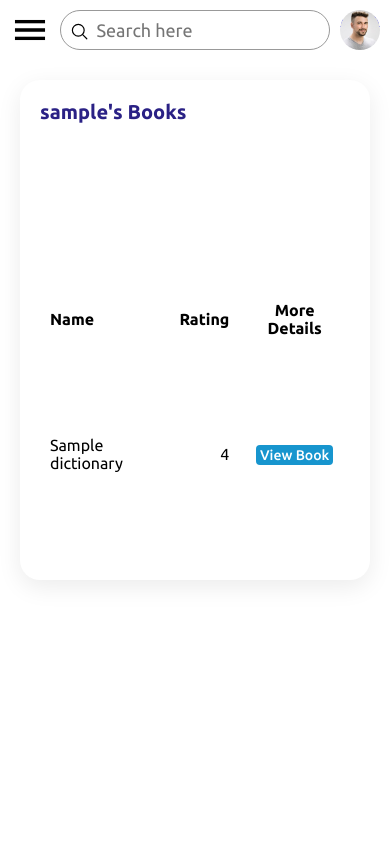
After one commit to gnPy/VIRTUAL-WEAVERS, a Flask app: template app/templates/user.html in a window 390 px wide. The commit adds this page. Run offline with Flask 3, Linux system fonts and the light colour scheme; tables that the repository leaves empty hold one stand-in row (values such as "Sample post"); the template is opened without the code that fills it: values that come from a table or form of the project are taken from there, most other values are stand-ins (such as "Sample title", 1, 10 or a date in 2020).

Commit message:
Added user pages, but there is a bug with the user icon

```diff
--- a/app/routes.py
+++ b/app/routes.py
@@ -73,3 +73,11 @@ def register():
         flash('Congratulations, you are now a registered user!')
         return redirect(url_for('login'))
     return render_template('register.html', title='Register', form=form)
+
+@app.route('/user/<username>')
+def user(username):
+    user = User.query.filter_by(username=username).first_or_404()
+    df=pd.read_csv("Datasets/user_books.csv")[["UserId", "title", "rating"]]
+    df=df[df["UserId"]==user.id]
+    list_of_dict=[get_row_as_dict(df,title) for title in df["title"]]
+    return render_template('user.html', user=user, list_of_dict=list_of_dict)
--- /dev/null
+++ b/app/static/styles/user.css
@@ -0,0 +1,156 @@
+.Userlist {
+    position: relative;
+    width: 100%;
+    padding: 20px;
+    display: grid;
+    grid-template-columns: 2fr 1fr;
+    grid-gap: 30px;
+    /* margin-top: 10px; */
+  }
+
+  .Userlist .Userbooks {
+    position: relative;
+    display: grid;
+    min-height: 500px;
+    background: var(--white);
+    padding: 20px;
+    box-shadow: 0 7px 25px rgba(0, 0, 0, 0.08);
+    border-radius: 20px;
+  }
+
+  .Userlist .cardHeader {
+    display: flex;
+    justify-content: space-between;
+    align-items: flex-start;
+  }
+  .cardHeader h2 {
+    font-weight: 600;
+    color: var(--blue);
+  }
+
+.Userlist table {
+    width: 100%;
+    border-collapse: collapse;
+    margin-top: 10px;
+  }
+  .Userlist table thead td {
+    font-weight: 600;
+  }
+  .Userlist .Userbooks table tr {
+    color: var(--black1);
+    border-bottom: 1px solid rgba(0, 0, 0, 0.1);
+  }
+  .Userlist .Userbooks table tr:last-child {
+    border-bottom: none;
+  }
+  .Userlist .Userbooks table tbody tr:hover {
+    background: var(--blue);
+    color: var(--white);
+  }
+  .Userlist .Userbooks table tr td {
+    padding: 10px;
+  }
+  .Userlist .Userbooks table tr td:last-child {
+    text-align: end;
+  }
+  .Userlist .Userbooks table tr td:nth-child(2) {
+    text-align: end;
+  }
+  .Userlist .Userbooks table tr td:nth-child(3) {
+    text-align: center;
+  }
+  .status.delivered {
+    padding: 2px 4px;
+    background: #8de02c;
+    color: var(--white);
+    border-radius: 4px;
+    font-size: 14px;
+    font-weight: 500;
+  }
+  .status.pending {
+    padding: 2px 4px;
+    background: #e9b10a;
+    color: var(--white);
+    border-radius: 4px;
+    font-size: 14px;
+    font-weight: 500;
+  }
+  .status.return {
+    padding: 2px 4px;
+    background: #f00;
+    color: var(--white);
+    border-radius: 4px;
+    font-size: 14px;
+    font-weight: 500;
+  }
+  .status.inProgress {
+    padding: 2px 4px;
+    background: #1795ce;
+    color: var(--white);
+    border-radius: 4px;
+    font-size: 14px;
+    font-weight: 500;
+  }
+
+  /* ====================== Responsive Design ========================== */
+@media (max-width: 991px) {
+    .navigation {
+      left: -300px;
+    }
+    .navigation.active {
+      width: 300px;
+      left: 0;
+    }
+    .main {
+      width: 100%;
+      left: 0;
+    }
+    .main.active {
+      left: 300px;
+    }
+    .cardBox {
+      grid-template-columns: repeat(2, 1fr);
+    }
+  }
+
+  @media (max-width: 768px) {
+    .Userlist {
+      grid-template-columns: 1fr;
+    }
+    .Userbooks {
+      overflow-x: auto;
+    }
+    .status.inProgress {
+      white-space: nowrap;
+    }
+  }
+
+  @media (max-width: 480px) {
+    .cardBox {
+      grid-template-columns: repeat(1, 1fr);
+    }
+    .cardHeader h2 {
+      font-size: 20px;
+    }
+    .user {
+      min-width: 40px;
+    }
+    .navigation {
+      width: 100%;
+      left: -100%;
+      z-index: 1000;
+    }
+    .navigation.active {
+      width: 100%;
+      left: 0;
+    }
+    .toggle {
+      z-index: 10001;
+    }
+    .main.active .toggle {
+      color: #fff;
+      position: fixed;
+      right: 0;
+      left: initial;
+    }
+  }
--- a/app/templates/base.html
+++ b/app/templates/base.html
@@ -33,7 +33,7 @@
                 <li>
                     <a>
                         <span class="icon">
-                            <ion-icon name="book"></ion-icon>
+                            <ion-icon name="book-sharp"></ion-icon>
                         </span>
                         <span class="title">Bibliomancer</span>
                     </a>
@@ -42,7 +42,7 @@
                 <li>
                     <a href="{{ url_for('index') }}">
                         <span class="icon">
-                            <ion-icon name="home-outline"></ion-icon>
+                            <ion-icon name="home"></ion-icon>
                         </span>
                         <span class="title">Home</span>
                     </a>
@@ -51,7 +51,7 @@
                 <li>
                     <a href="{{ url_for('dashboard') }}">
                         <span class="icon">
-                            <ion-icon name="desktop-outline"></ion-icon>
+                            <ion-icon name="desktop-sharp"></ion-icon>
                         </span>
                         <span class="title">Dashboard</span>
                     </a>
@@ -61,7 +61,7 @@
                 <li>
                     <a href="#">
                         <span class="icon">
-                            <ion-icon name="book-outline"></ion-icon>
+                            <ion-icon name="book-sharp"></ion-icon>
                         </span>
                         <span class="title">Add Books</span>
                     </a>
@@ -70,7 +70,7 @@
                 <li>
                     <a href="#">
                         <span class="icon">
-                            <ion-icon name="List-outline"></ion-icon>
+                            <ion-icon name="List-sharp"></ion-icon>
                         </span>
                         <span class="title">List</span>
                     </a>
@@ -79,7 +79,7 @@
                 <li>
                     <a href="{{ url_for('login') }}">
                         <span class="icon">
-                            <ion-icon name="log-in-outline"></ion-icon>
+                            <ion-icon name="log-in-sharp"></ion-icon>
                         </span>
                         <span class="title">Sign In</span>
                     </a>
@@ -87,7 +87,7 @@
                 <li>
                     <a href="{{ url_for('register') }}">
                         <span class="icon">
-                            <ion-icon name="person-add-outline"></ion-icon>
+                            <ion-icon name="person-add-sharp"></ion-icon>
                         </span>
                         <span class="title">Register</span>
                     </a>
@@ -96,7 +96,7 @@
                 <li>
                     <a href="{{ url_for('logout') }}">
                         <span class="icon">
-                            <ion-icon name="log-out-outline"></ion-icon>
+                            <ion-icon name="log-out-sharp"></ion-icon>
                         </span>
                         <span class="title">Sign Out</span>
                     </a>
@@ -108,7 +108,7 @@
         <div class="main">
             <div class="topbar">
                 <div class="toggle">
-                    <ion-icon name="menu-outline"></ion-icon>
+                    <ion-icon name="menu-sharp"></ion-icon>
                 </div>
 
                 <div class="search">
@@ -119,7 +119,13 @@
                 </div>
 
                 <div class="user">
-                    <img src="static/img/customer01.jpg" alt="">
+                    {% if current_user.is_anonymous %}
+                    <a href="{{ url_for('login') }}">Login
+                    {% else %}
+                    <a href="{{ url_for('user', username=current_user.username) }}">Profile
+                    {% endif %}
+                    <img src="static/img/customer01.jpg" alt="Text">
+                    </a>
                 </div>
             </div>
 
--- a/app/templates/dash.html
+++ b/app/templates/dash.html
@@ -27,7 +27,7 @@
 
 <!-- ================ Popular Books List ================= -->
 <div class="details">
-    <div class="recentOrders">
+    <div class="popularbooks">
         <div class="cardHeader">
             <h2>Popular Books</h2>
             <a href="/popular.html" class="btn">View All</a>
--- /dev/null
+++ b/app/templates/user.html
@@ -0,0 +1,32 @@
+{% extends "base.html" %}
+{% block content %}
+
+<link rel="stylesheet" type="text/css" href="../static/styles/user.css" />
+
+<div>
+    <div class="Userlist">
+        <div class="Userbooks">
+            <div class="cardHeader">
+                <h2>{{ user.username }}'s Books</h2>
+            </div>
+        <table>
+            <thead>
+                <tr>
+                    <td>Name</td>
+                    <td>Rating</td>
+                    <td>More Details</td>
+                </tr>
+            </thead>
+            <tbody>
+                {% for dictionary in list_of_dict %}
+                <tr>
+                    <td>{{ dictionary["title"] }}</td>
+                    <td>{{ dictionary["rating"] }}</td>
+                    <td><a href="/book/{{ dictionary["title"] }}" class="btn-click"><span class="status inProgress">View Book</span></a></td>
+                </tr>
+                {% endfor %}
+            </tbody>
+        </table>
+    </div>
+</div>
+{% endblock %}
```
Also changed, not shown: app/static/styles/dash.css (+9 -9 lines).
